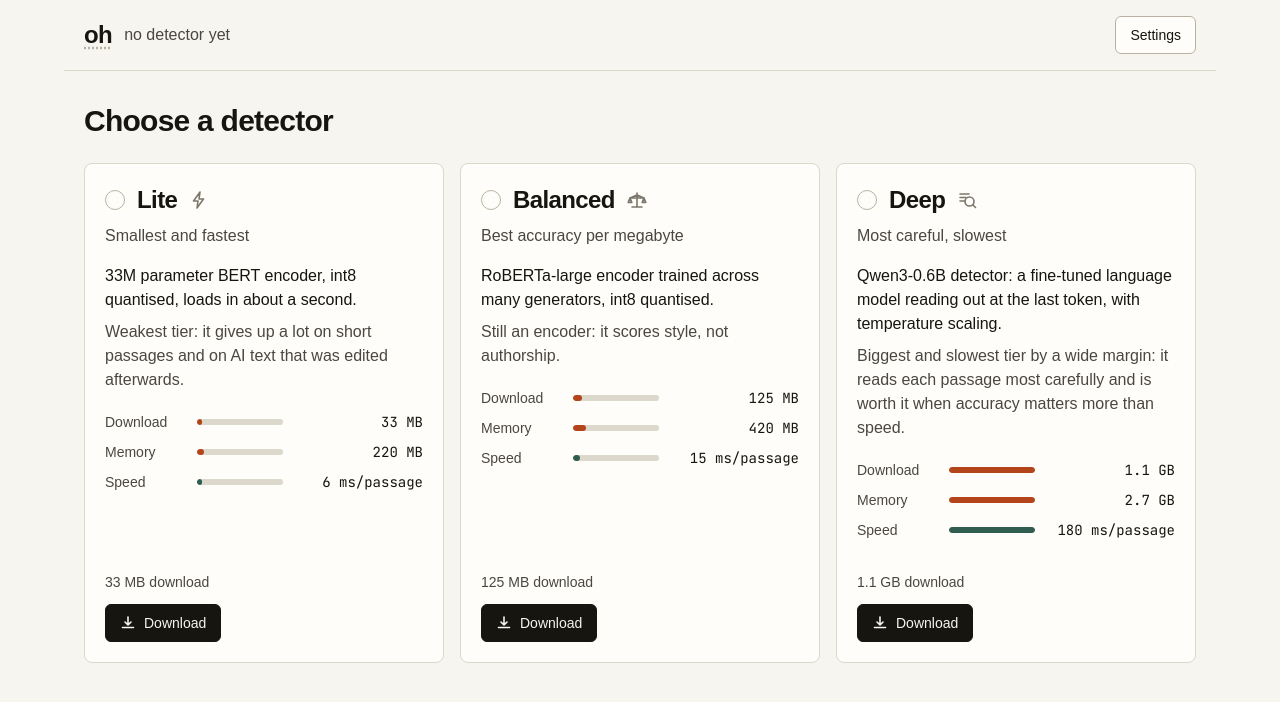
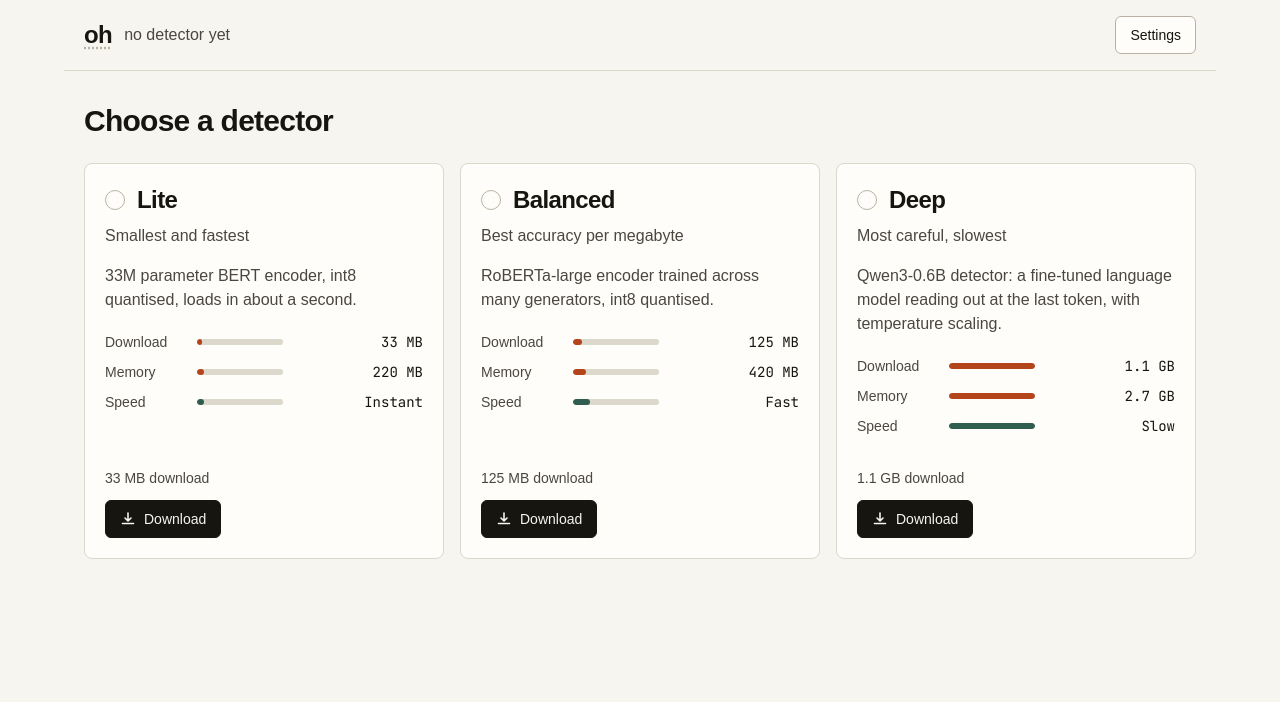
Before and after one commit to TimWitzdam/oh, a Next.js app: page / in a window 1280 px wide. Shown: the top 702 px of the page. Built offline with nearby package versions, Linux system fonts and the light colour scheme; a web font is replaced by a local one.

Commit message:
ui: simplify detector cards and analysis layout
- qualitative speed labels instead of per-passage timings
- drop tier icons and the three caveat descriptions
- remove the sidebar panels from the analysis page
- add a tier switcher to the analysis toolbar

```diff
--- a/src/components/DetectorPicker.tsx
+++ b/src/components/DetectorPicker.tsx
@@ -3,12 +3,25 @@
 import type { DownloadJob } from '@/lib/downloads';
 import type { ModelInfo } from '@/lib/types';
 import { DownloadPanel } from './DownloadPanel';
-import { CheckIcon, TierIcon } from './icons';
+import { CheckIcon } from './icons';
 
 const TIER_NOTE: Record<ModelInfo['tier'], string> = {
   lite: 'Smallest and fastest',
   balanced: 'Best accuracy per megabyte',
   deep: 'Most careful, slowest',
+};
+
+const SPEED: Record<ModelInfo['tier'], string> = {
+  lite: 'Instant',
+  balanced: 'Fast',
+  deep: 'Slow',
+};
+
+/** Relative bar length for the speed row, so the three tiers stay comparable. */
+const SPEED_FRACTION: Record<ModelInfo['tier'], number> = {
+  lite: 0.08,
+  balanced: 0.2,
+  deep: 1,
 };
 
 export function DetectorPicker({
@@ -32,7 +45,6 @@
 }) {
   const maxBytes = Math.max(...models.map((model) => model.bytes));
   const maxRam = Math.max(...models.map((model) => model.ramMb));
-  const maxMs = Math.max(...models.map((model) => model.msPerWindow));
 
   return (
     <div
@@ -47,7 +59,7 @@
           job={latestJob(jobs, model.id) ?? partialJob(model)}
           selected={activeModelId === model.id}
           busy={busy}
-          scale={{ maxBytes, maxRam, maxMs }}
+          scale={{ maxBytes, maxRam }}
           onSelect={() => onActivate(model.id)}
           onStart={() => onStart(model.id)}
           onCancel={(jobId) => onCancel(jobId)}
@@ -73,7 +85,7 @@
   job?: DownloadJob;
   selected: boolean;
   busy: boolean;
-  scale: { maxBytes: number; maxRam: number; maxMs: number };
+  scale: { maxBytes: number; maxRam: number };
   onSelect: () => void;
   onStart: () => void;
   onCancel: (jobId: string) => void;
@@ -111,9 +123,6 @@
           {selected ? <CheckIcon className="h-3 w-3" /> : null}
         </span>
         <h3 className="text-2xl font-semibold tracking-tight text-ink">{model.name}</h3>
-        <span className="text-ink-faint">
-          <TierIcon tier={model.tier} />
-        </span>
         {selected ? (
           <span className="rounded border border-ink px-1.5 py-0.5 text-xs font-medium text-ink">
             In use
@@ -123,8 +132,7 @@
 
       <p className="mt-2 text-base text-ink-soft">{TIER_NOTE[model.tier]}</p>
 
-      <p className="mt-4 text-base text-ink">{model.detail}</p>
-      <p className="mt-2 text-base text-ink-soft">{model.tradeoff}</p>
+      <p className="mt-4 text-base text-ink-soft">{model.detail}</p>
 
       <dl className="mt-5 space-y-2.5">
         <Meter
@@ -137,11 +145,7 @@
           value={`${model.ramMb >= 1000 ? `${(model.ramMb / 1000).toFixed(1)} GB` : `${model.ramMb} MB`}`}
           fraction={model.ramMb / scale.maxRam}
         />
-        <Meter
-          label="Speed"
-          value={`${model.msPerWindow} ms/passage`}
-          fraction={model.msPerWindow / scale.maxMs}
-        />
+        <Meter label="Speed" value={SPEED[model.tier]} fraction={SPEED_FRACTION[model.tier]} />
       </dl>
 
       <div
--- a/src/components/Workspace.tsx
+++ b/src/components/Workspace.tsx
@@ -9,14 +9,16 @@
 
 export function Workspace({
   model,
+  models,
   threshold,
   maxWords,
-  onOpenModels,
+  onSelectModel,
 }: {
   model: ModelInfo;
+  models: ModelInfo[];
   threshold: number;
   maxWords: number;
-  onOpenModels: () => void;
+  onSelectModel: (modelId: string) => void;
 }) {
   const [text, setText] = useState('');
   const analysis = useAnalysis();
@@ -26,9 +28,8 @@
   const canRun = words >= 40 && !analysis.busy && !overLimit;
 
   return (
-    <div className="grid gap-6 lg:grid-cols-[minmax(0,1fr)_320px]">
-      <div>
-        <textarea
+    <div>
+      <textarea
           value={text}
           onChange={(event) => setText(event.target.value)}
           spellCheck={false}
@@ -54,6 +55,10 @@
             {words} {words === 1 ? 'word' : 'words'}
             {overLimit ? ` — over the ${maxWords} word limit` : ''}
           </span>
+
+          <span className="flex-1" />
+
+          <ModelSwitcher models={models} activeId={model.id} onSelect={onSelectModel} />
         </div>
 
         {overLimit ? null : words > 0 && words < 40 ? (
@@ -105,32 +110,49 @@
             threshold={threshold}
           />
         ) : null}
-      </div>
+    </div>
+  );
+}
 
-      <aside className="space-y-4 lg:sticky lg:top-20 lg:self-start">
-        <Panel className="p-5">
-          <h2 className="text-lg font-semibold text-ink">Detector</h2>
-          <p className="mt-2 text-base text-ink">{model.name}</p>
-          <p className="mt-1 text-sm text-ink-soft">{model.detail}</p>
-          <div className="mt-4">
-            <Button variant="plain" onClick={onOpenModels}>
-              Change or add a detector
-            </Button>
-          </div>
-        </Panel>
-
-        <Panel className="p-5">
-          <h2 className="text-lg font-semibold text-ink">How the score works</h2>
-          <p className="mt-2 text-sm text-ink-soft">
-            The text is split into sentences, grouped into overlapping windows, and each window is
-            scored on its own. Sentence scores are the average of every window that covered them,
-            so a passage never gets judged without context.
-          </p>
-          <p className="mt-3 text-sm text-ink-soft">
-            Highlights mark sentences at or above {Math.round(threshold * 100)}% machine-written.
-          </p>
-        </Panel>
-      </aside>
+/** Compact tier switcher: the three detectors, only the installed ones live. */
+function ModelSwitcher({
+  models,
+  activeId,
+  onSelect,
+}: {
+  models: ModelInfo[];
+  activeId: string;
+  onSelect: (modelId: string) => void;
+}) {
+  return (
+    <div
+      role="radiogroup"
+      aria-label="Detector"
+      className="flex items-center gap-1 rounded-lg border border-rule bg-paper-raised p-1"
+    >
+      {models.map((candidate) => {
+        const selected = candidate.id === activeId;
+        const usable = candidate.installed;
+        return (
+          <button
+            key={candidate.id}
+            type="button"
+            role="radio"
+            aria-checked={selected}
+            disabled={!usable}
+            onClick={() => onSelect(candidate.id)}
+            className={`focusable cursor-pointer rounded-md px-3 py-1.5 text-sm font-medium transition-colors ${
+              selected
+                ? 'bg-ink text-paper'
+                : usable
+                  ? 'text-ink-soft hover:bg-paper hover:text-ink'
+                  : 'cursor-not-allowed text-ink-faint opacity-50'
+            }`}
+          >
+            {candidate.name}
+          </button>
+        );
+      })}
     </div>
   );
 }
--- a/src/components/icons.tsx
+++ b/src/components/icons.tsx
@@ -1,51 +1,6 @@
 'use client';
 
-import type { ModelInfo } from '@/lib/types';
-
-/** Hand-drawn tier glyphs; no icon dependency, no network request. */
-
-export function TierIcon({ tier, className = '' }: { tier: ModelInfo['tier']; className?: string }) {
-  const common = {
-    width: 20,
-    height: 20,
-    viewBox: '0 0 20 20',
-    fill: 'none',
-    stroke: 'currentColor',
-    strokeWidth: 1.6,
-    strokeLinecap: 'round' as const,
-    strokeLinejoin: 'round' as const,
-    className,
-    'aria-hidden': true,
-  };
-
-  if (tier === 'lite') {
-    // bolt: the quick tier
-    return (
-      <svg {...common}>
-        <path d="M11 2 4.5 11H9l-1 7 6.5-9H10l1-7Z" />
-      </svg>
-    );
-  }
-
-  if (tier === 'balanced') {
-    // balance scale: the recommended middle
-    return (
-      <svg {...common}>
-        <path d="M10 3v14M5 17h10M3 8h14M10 5 3 8m7-3 7 3" />
-        <path d="M3 8 1.2 12.4h3.6L3 8Zm14 0-1.8 4.4h3.6L17 8Z" />
-      </svg>
-    );
-  }
-
-  // magnifier over text lines: the careful tier
-  return (
-    <svg {...common}>
-      <path d="M3 4h9M3 7.5h6M3 11h5" />
-      <circle cx="12.5" cy="11.5" r="4.5" />
-      <path d="m15.8 14.8 2.7 2.7" />
-    </svg>
-  );
-}
+/** Small inline glyphs; no icon dependency, no network request. */
 
 export function CheckIcon({ className = '' }: { className?: string }) {
   return (
--- a/src/lib/catalog.ts
+++ b/src/lib/catalog.ts
@@ -34,8 +34,6 @@
   temperature?: number;
   /** Characters of text handed to the model per scoring pass. */
   windowChars: number;
-  /** Measured scoring cost per window on CPU, in milliseconds. */
-  msPerWindow: number;
   /** Token ceiling per window; windows are trimmed to this. */
   maxTokens: number;
   files: CatalogFile[];
@@ -43,7 +41,6 @@
   /** Approximate resident memory once loaded, for the picker. */
   ramMb: number;
   detail: string;
-  tradeoff: string;
 }
 
 const MB = 1024 * 1024;
@@ -59,7 +56,6 @@
     dtype: 'int8',
     aiIndex: 1,
     windowChars: 420,
-    msPerWindow: 6,
     maxTokens: 384,
     files: [
       { path: 'config.json', bytes: 709 },
@@ -72,7 +68,6 @@
     bytes: 35103148,
     ramMb: 220,
     detail: '33M parameter BERT encoder, int8 quantised, loads in about a second.',
-    tradeoff: 'Weakest tier: it gives up a lot on short passages and on AI text that was edited afterwards.',
   },
   {
     id: 'chatgpt-detector-roberta-int8',
@@ -84,7 +79,6 @@
     dtype: 'int8',
     aiIndex: 1,
     windowChars: 560,
-    msPerWindow: 15,
     maxTokens: 512,
     files: [
       { path: 'config.json', bytes: 914 },
@@ -98,7 +92,6 @@
     bytes: 130672011,
     ramMb: 420,
     detail: 'RoBERTa-large encoder trained across many generators, int8 quantised.',
-    tradeoff: 'Still an encoder: it scores style, not authorship.',
   },
   {
     id: 'qwen3-06b-detector',
@@ -112,7 +105,6 @@
     quantize: false,
     readout: 'variable-eos',
     windowChars: 900,
-    msPerWindow: 180,
     maxTokens: 1023,
     files: [
       { path: 'config.json', bytes: 1583 },
@@ -124,7 +116,6 @@
     bytes: 1203565300,
     ramMb: 2_700,
     detail: 'Qwen3-0.6B detector: a fine-tuned language model reading out at the last token, with temperature scaling.',
-    tradeoff: 'Biggest and slowest tier by a wide margin: it reads each passage most carefully and is worth it when accuracy matters more than speed.',
   },
 ];
 
--- a/src/lib/state.ts
+++ b/src/lib/state.ts
@@ -23,12 +23,10 @@
         license: spec.license,
         kind: spec.kind,
         windowChars: spec.windowChars,
-        msPerWindow: spec.msPerWindow,
         bytes: spec.bytes,
         bytesLabel: formatBytes(spec.bytes),
         ramMb: spec.ramMb,
         detail: spec.detail,
-        tradeoff: spec.tradeoff,
         installed: info !== null,
         installedAt: info?.installedAt ?? null,
         partialBytes: partial[index]?.bytes ?? 0,
--- a/src/lib/types.ts
+++ b/src/lib/types.ts
@@ -11,12 +11,10 @@
   license: string;
   kind: string;
   windowChars: number;
-  msPerWindow: number;
   bytes: number;
   bytesLabel: string;
   ramMb: number;
   detail: string;
-  tradeoff: string;
   installed: boolean;
   installedAt: string | null;
   /** Bytes left over from an interrupted download, if any. */
```
